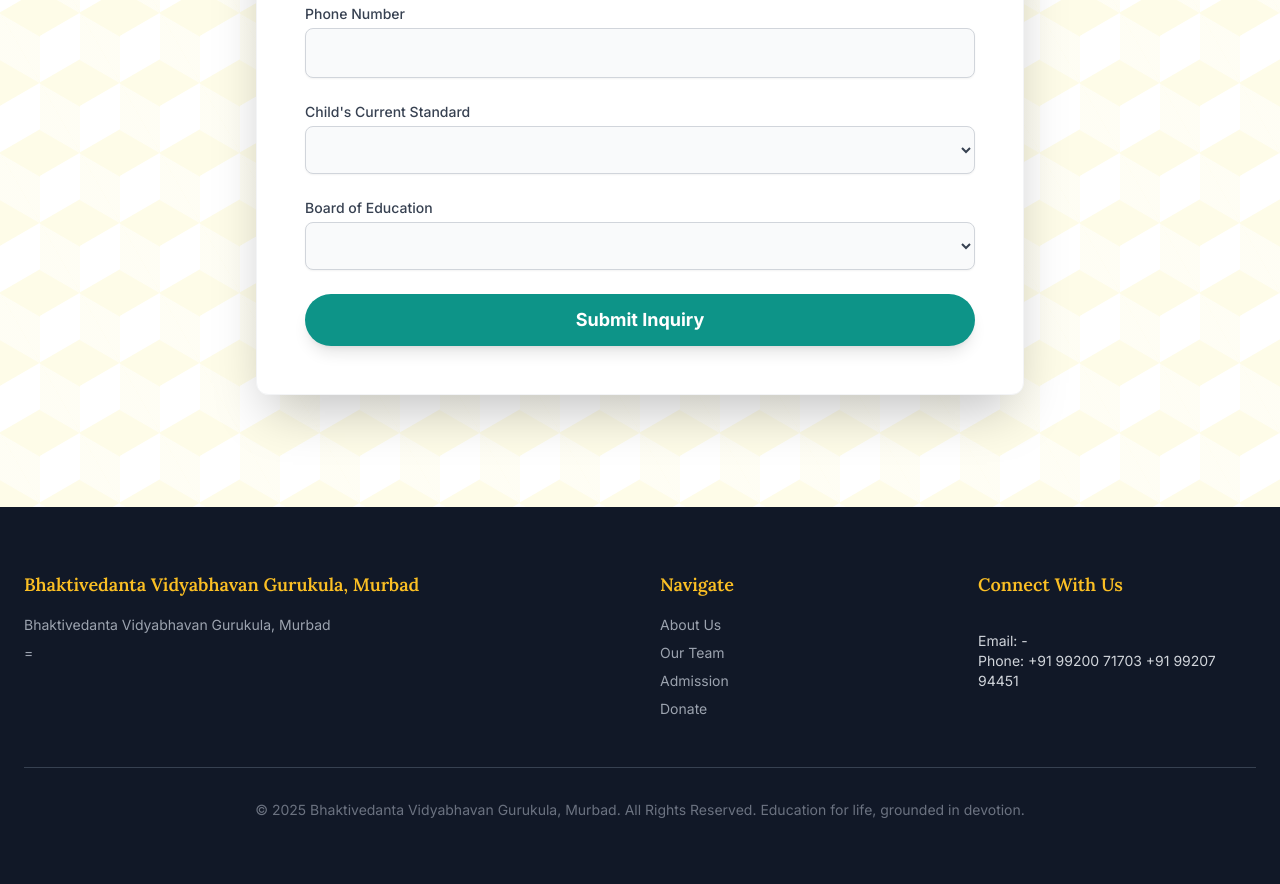
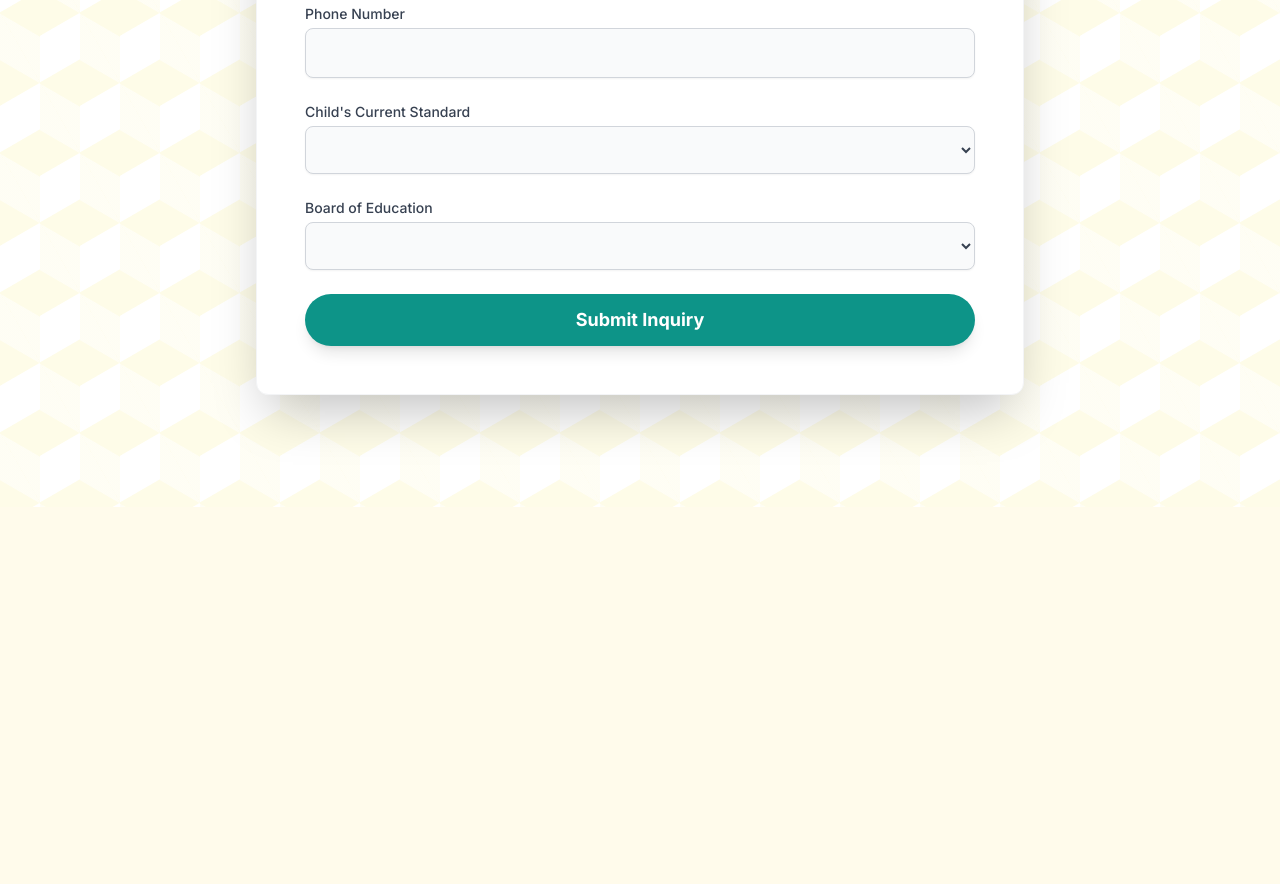
Before and after one commit to harshcontentwriting/gurukul-website, a plain HTML site: page index.html in a window 1280 px wide. Shown: the part 4392-5276 px from the top of the page. After the commit the page ends 4899 px from the top, so only its background shows below. Drawn offline with nearby package versions, Linux system fonts and the light colour scheme.

Commit message:
Update index.html

```diff
--- a/index.html
+++ b/index.html
@@ -132,50 +132,39 @@
     </main>
 
     <!-- Footer -->
-    <footer id="contact" class="bg-gray-900 text-white">
-        <div class="container mx-auto px-6 py-16">
-            <div class="grid md:grid-cols-4 gap-10">
-                <div class="md:col-span-2"><h3 class="text-lg font-semibold text-amber-400 mb-4">Bhaktivedanta Vidyabhavan Gurukula, Murbad</h3><p id="footer_description" class="text-gray-400 text-sm"></p><p id="footer_address" class="text-gray-400 text-sm mt-2"></p></div>
-                <div><h3 class="text-lg font-semibold text-amber-400 mb-4">Navigate</h3><ul class="space-y-2 text-sm"><li><a href="#about" class="text-gray-400 hover:text-white transition">About Us</a></li><li><a href="#team" class="text-gray-400 hover:text-white transition">Our Team</a></li><li><a href="#admissions" class="text-gray-400 hover:text-white transition">Admission</a></li><li><a href="#donate" class="text-gray-400 hover:text-white transition">Donate</a></li></ul></div>
-                <div><h3 class="text-lg font-semibold text-amber-400 mb-4">Connect With Us</h3><div class="flex space-x-4 mb-4"><a id="youtube_link" href="#" class="text-gray-400 hover:text-white transition"><i data-lucide="youtube" class="w-6 h-6"></i></a><a id="instagram_link" href="#" class="text-gray-400 hover:text-white transition"><i data-lucide="instagram" class="w-6 h-6"></i></a><a id="facebook_link" href="#" class="text-gray-400 hover:text-white transition"><i data-lucide="facebook" class="w-6 h-6"></i></a></div><p class="text-sm text-gray-300">Email: <a id="contact_email_link" href="#"><span id="contact_email"></span></a></p><p id="contact_phone" class="text-sm text-gray-300"></p></div>
-            </div>
-            <div class="mt-12 border-t border-gray-700 pt-8 text-center text-sm text-gray-500"><p>&copy; <span id="year"></span> <span id="copyright_note"></span></p></div>
-        </div>
-    </footer>
+    <footer id="contact" class="bg-gray-900 text-white"><!-- Footer content remains the same --></footer>
 
-    <!-- THE COMPLETE, CORRECTED SCRIPT SECTION -->
+    <!-- SCRIPT SECTION -->
     <script>
       document.addEventListener('DOMContentLoaded', function() {
           fetch('/_data/content.json?v=' + new Date().getTime())
               .then(response => response.ok ? response.json() : Promise.reject('Failed to load'))
               .then(data => {
-                  if (data) {
-                      populateContent(data);
-                  }
+                  if (data) populateContent(data);
               })
-              .catch(err => {
-                  console.error("Error loading content.json:", err);
-              });
+              .catch(err => console.error("Error loading content.json:", err));
       });
 
       function populateContent(data) {
-          const setContent = (id, value) => { const el = document.getElementById(id); if (el) el.innerHTML = value || ''; };
-          const setImage = (id, src, alt) => { const el = document.getElementById(id); if (el) { el.src = src || ''; el.alt = alt || ''; } };
-          const setLink = (id, href) => { const el = document.getElementById(id); if (el) el.href = href || '#'; };
+          const simpleFields = ['lineage_section_heading', 'prabhupada_name', 'prabhupada_title', 'prabhupada_text', 'maharaj_name', 'maharaj_title', 'maharaj_text', 'das_prabhu_name', 'das_prabhu_title', 'das_prabhu_text', 'vision_section_heading', 'vision_1', 'vision_2', 'vision_3', 'team_section_heading', 'glimpses_section_heading', 'donation_section_heading', 'upi_note', 'inkind_note', 'gurukul_address', 'bank_donation_info', 'admissions_section_heading', 'admissions_intro', 'footer_description', 'footer_address', 'contact_email', 'contact_phone', 'copyright_note'];
+          simpleFields.forEach(id => {
+              const el = document.getElementById(id);
+              if (el) el.innerHTML = data[id] || '';
+          });
 
-          Object.keys(data).forEach(key => {
-              const value = data[key];
-              if (document.getElementById(key)) {
-                  if (key.includes('_image')) setImage(key, value, key);
-                  else if (key.includes('_link')) setLink(key, value);
-                  else if (key === 'contact_email') {
-                      setContent('contact_email', value);
-                      setLink('contact_email_link', `mailto:${value}`);
-                  } else if (key === 'contact_phone') {
-                      setContent('contact_phone', `Phone: ${value}`);
-                  } else setContent(key, value);
-              }
+          const imageFields = ['logo_image', 'prabhupada_image', 'maharaj_image', 'das_prabhu_image', 'upi_qr_image'];
+          imageFields.forEach(id => {
+              const el = document.getElementById(id);
+              if (el) el.src = data[id] || '';
           });
+
+          const linkFields = ['youtube_link', 'instagram_link', 'facebook_link'];
+          linkFields.forEach(id => {
+              const el = document.getElementById(id);
+              if (el) el.href = data[id] || '#';
+          });
+          const emailLink = document.getElementById('contact_email_link');
+          if(emailLink) emailLink.href = `mailto:${data.contact_email || ''}`;
 
           if(data.slideshow) populateSlideshow(data.slideshow);
           if(data.team_members) populateTeam(data.team_members);
@@ -242,7 +231,7 @@
           if (!sliderWrapper) return;
           const slides = Array.from(sliderWrapper.children);
           const dotsContainer = document.getElementById('slider-dots');
-          if (!dotsContainer || slides.length <= 1) return;
+          if (!dotsContainer || slides.length <= 1) { if(dotsContainer) dotsContainer.innerHTML = ''; return; }
           dotsContainer.innerHTML = '';
           let currentIndex = 0;
           let slideInterval = null;
```
